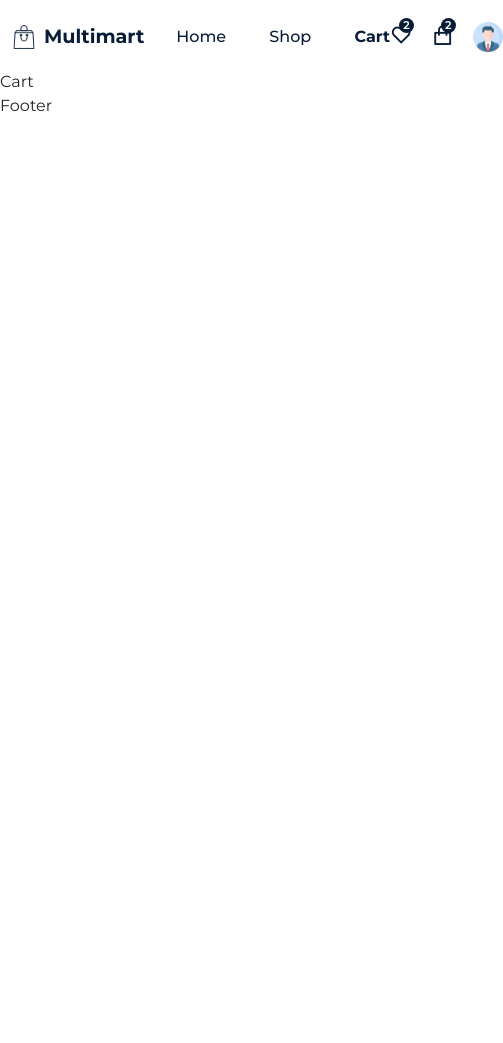
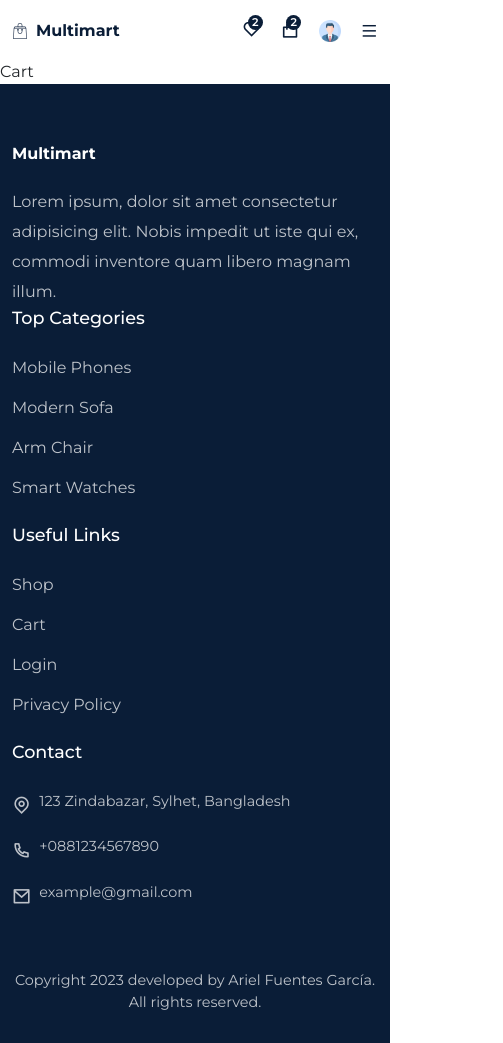
Before and after one commit to likaon1606/Tienda-online, a React (Create React App) app: page /cart in a window 390 px wide. Shown: the whole page, 503 px wide, since content can reach past the window. Before the commit the page ends 844 px from the top, so only its background shows below. Built offline with nearby package versions, Linux system fonts and the light colour scheme.

Commit message:
responsive menu

```diff
--- a/src/components/Footer/Footer.jsx
+++ b/src/components/Footer/Footer.jsx
@@ -1,9 +1,112 @@
-import React from 'react'
+import React from "react";
+import "./footer.css";
+
+import { Container, Row, Col, ListGroup, ListGroupItem } from "reactstrap";
+import { Link } from "react-router-dom";
 
 const Footer = () => {
+  const year = new Date().getFullYear();
   return (
-    <div>Footer</div>
-  )
-}
+    <footer className='footer'>
+      <Container>
+        <Row>
+          <Col lg='4'>
+            <div className='logo'>
+              <div>
+                <h1 className='text-white'>Multimart</h1>
+              </div>
+            </div>
+            <p className='footer_text mt-4'>
+              Lorem ipsum, dolor sit amet consectetur adipisicing elit. Nobis
+              impedit ut iste qui ex, commodi inventore quam libero magnam
+              illum.
+            </p>
+          </Col>
 
-export default Footer
+          <Col lg='3'>
+            <div className='footer_quick-links'>
+              <h4 className='quick_links-title'>Top Categories</h4>
+              <ListGroup className='mb-3'>
+                <ListGroupItem className='ps-0 border-0'>
+                  <Link to='#'>Mobile Phones</Link>
+                </ListGroupItem>
+
+                <ListGroupItem className='ps-0 border-0'>
+                  <Link to='#'>Modern Sofa</Link>
+                </ListGroupItem>
+
+                <ListGroupItem className='ps-0 border-0'>
+                  <Link to='#'>Arm Chair</Link>
+                </ListGroupItem>
+
+                <ListGroupItem className='ps-0 border-0'>
+                  <Link to='#'>Smart Watches</Link>
+                </ListGroupItem>
+              </ListGroup>
+            </div>
+          </Col>
+
+          <Col lg='2'>
+            <div className='footer_quick-links'>
+              <h4 className='quick_links-title'>Useful Links</h4>
+              <ListGroup className='mb-3'>
+                <ListGroupItem className='ps-0 border-0'>
+                  <Link to='/shop'>Shop</Link>
+                </ListGroupItem>
+
+                <ListGroupItem className='ps-0 border-0'>
+                  <Link to='/cart'>Cart</Link>
+                </ListGroupItem>
+
+                <ListGroupItem className='ps-0 border-0'>
+                  <Link to='/login'>Login</Link>
+                </ListGroupItem>
+
+                <ListGroupItem className='ps-0 border-0'>
+                  <Link to='#'>Privacy Policy</Link>
+                </ListGroupItem>
+              </ListGroup>
+            </div>
+          </Col>
+
+          <Col lg='3'>
+            <div className='footer_quick-links'>
+              <h4 className='quick_links-title'>Contact</h4>
+              <ListGroup className='footer_contact'>
+                <ListGroupItem className='ps-0 border-0 d-flex aligns-items-center gap-2'>
+                  <span>
+                    <i class='ri-map-pin-line'></i>
+                  </span>
+                  <p>123 Zindabazar, Sylhet, Bangladesh</p>
+                </ListGroupItem>
+
+                <ListGroupItem className='ps-0 border-0 d-flex aligns-items-center gap-2'>
+                  <span>
+                    <i class='ri-phone-line'></i>
+                  </span>
+                  <p>+0881234567890</p>
+                </ListGroupItem>
+
+                <ListGroupItem className='ps-0 border-0 d-flex aligns-items-center gap-2'>
+                  <span>
+                    <i class='ri-mail-line'></i>
+                  </span>
+                  <p>example@gmail.com</p>
+                </ListGroupItem>
+              </ListGroup>
+            </div>
+          </Col>
+
+          <Col lg='12'>
+            <p className='footer_copyright'>
+              Copyright {year} developed by Ariel Fuentes García. All rights
+              reserved.
+            </p>
+          </Col>
+        </Row>
+      </Container>
+    </footer>
+  );
+};
+
+export default Footer;
--- /dev/null
+++ b/src/components/Footer/footer.css
@@ -0,0 +1,44 @@
+.footer {
+  padding-top: 60px;
+  padding-bottom: 30px;
+  background: var(--primary-color);
+}
+
+.footer_text {
+  line-height: 30px;
+  color: rgba(255, 255, 255, 0.735);
+}
+
+.footer_quick-links ul li {
+  background: transparent !important;
+}
+
+.footer_quick-links ul li a {
+  color: rgba(255, 255, 255, 0.735);
+}
+
+.quick_links-title {
+  margin-bottom: 20px;
+  color: #fff;
+  font-size: 1.1rem;
+}
+
+.footer_contact li span,
+.footer_contact li p {
+  color: rgba(255, 255, 255, 0.735);
+}
+
+.footer_contact li span {
+  font-size: 1.2rem;
+}
+
+.footer_contact li p {
+  font-size: 0.9rem;
+}
+
+.footer_copyright {
+  color: rgba(255, 255, 255, 0.735);
+  font-size: 0.9rem;
+  margin-top: 50px;
+  text-align: center;
+}
--- a/src/components/Header/Header.jsx
+++ b/src/components/Header/Header.jsx
@@ -1,4 +1,4 @@
-import React from "react";
+import React, { useRef, useEffect } from "react";
 
 import { NavLink } from "react-router-dom";
 import "./header.css";
@@ -26,22 +26,47 @@
 ];
 
 const Header = () => {
+  const headerRef = useRef(null);
+
+  const menuRef = useRef(null);
+
+  const stickyHeaderFunc = () => {
+    window.addEventListener("scroll", () => {
+      if (
+        document.body.scrollTop > 80 ||
+        document.documentElement.scrollTop > 80
+      ) {
+        headerRef.current.classList.add("sticky_header");
+      } else {
+        headerRef.current.classList.remove("sticky_header");
+      }
+    });
+  };
+
+  useEffect(() => {
+    stickyHeaderFunc();
+
+    return () => window.removeEventListener("scroll", stickyHeaderFunc);
+  });
+
+  const menuToggle = () => menuRef.current.classList.toggle("active_menu");
+
   return (
-    <header className="header">
+    <header className='header' ref={headerRef}>
       <Container>
         <Row>
-          <div className="nav_wrapper">
-            <div className="logo">
-              <img src={logo} alt="logo" />
+          <div className='nav_wrapper'>
+            <div className='logo'>
+              <img src={logo} alt='logo' />
               <div>
                 <h1>Multimart</h1>
               </div>
             </div>
 
-            <div className="navigation">
-              <ul className="menu">
+            <div className='navigation' ref={menuRef} onClick={menuToggle}>
+              <ul className='menu'>
                 {nav_links.map((item, index) => (
-                  <li className="nav_item" key={index}>
+                  <li className='nav_item' key={index}>
                     <NavLink
                       to={item.path}
                       className={(navClass) =>
@@ -55,25 +80,24 @@
               </ul>
             </div>
 
-            <div className="nav_icons">
-              <span className="fav_icon">
-                <i class="ri-heart-line"></i>
-                <span className="badge">2</span>
+            <div className='nav_icons'>
+              <span className='fav_icon'>
+                <i class='ri-heart-line'></i>
+                <span className='badge'>2</span>
               </span>
-              <span className="cart_icons">
-                <i class="ri-shopping-bag-line"></i>
-                <span className="badge">2</span>
+              <span className='cart_icons'>
+                <i class='ri-shopping-bag-line'></i>
+                <span className='badge'>2</span>
               </span>
 
               <span>
-                <motion.img whileTap={{scale: 1.2}} src={userIcon} alt="" />
+                <motion.img whileTap={{ scale: 1.2 }} src={userIcon} alt='' />
               </span>
-            </div>
-
-            <div className="mobile_menu">
-              <span>
-                <i class="ri-menu-line"></i>
-              </span>
+              <div className='mobile_menu'>
+                <span onClick={menuToggle}>
+                  <i class='ri-menu-line'></i>
+                </span>
+              </div>
             </div>
           </div>
         </Row>
--- a/src/components/Header/header.css
+++ b/src/components/Header/header.css
@@ -52,7 +52,8 @@
   cursor: pointer;
 }
 
-.cart_icons, .fav_icon {
+.cart_icons,
+.fav_icon {
   position: relative;
 }
 
@@ -62,14 +63,14 @@
   right: -8%;
   width: 15px;
   height: 15px;
-  content: '';
+  content: "";
   background: var(--primary-color);
   color: #fff;
   border-radius: 50px;
   display: flex;
   align-items: center;
   justify-content: center;
-  font-size: .7rem;
+  font-size: 0.7rem;
   font-weight: 600;
   z-index: 10;
 }
@@ -89,3 +90,78 @@
 .nav_active {
   font-weight: 700 !important;
 }
+
+.sticky_header {
+  width: 100%;
+  height: 70px;
+  line-height: 70px;
+  position: sticky;
+  top: 0;
+  left: 0;
+  z-index: 999;
+  box-shadow: 3px 3px 8px -3px #ddd;
+  background: #fff;
+}
+
+@media only screen and (max-width: 768px) {
+  .navigation {
+    position: fixed;
+    top: 0;
+    left: 0;
+    width: 100%;
+    height: 100%;
+    background: rgba(0, 0, 0, 0.53);
+    z-index: 9999;
+    display: none;
+  }
+
+  .menu {
+    position: absolute;
+    top: 0;
+    right: 0;
+    width: 250px;
+    height: 100%;
+    background: #fff;
+    z-index: 99999;
+    flex-direction: column;
+    align-items: center;
+    justify-content: center;
+  }
+
+  .active_menu {
+    display: block;
+  }
+
+  .mobile_menu {
+    display: block;
+  }
+
+  .mobile_menu span i {
+    font-size: 1.1rem !important;
+  }
+
+  .logo img {
+    width: 1rem;
+    height: 1rem;
+  }
+
+  .logo h1 {
+    font-size: 1rem;
+  }
+
+  .fav_icon i,
+  .cart_icons i {
+    font-size: 1.2rem !important;
+  }
+
+  .nav_icons span img {
+    width: 1.4rem;
+    height: 1.4rem;
+  }
+
+  .header {
+    width: 100%;
+    height: 60px;
+    line-height: 60px;
+  }
+}
--- a/src/pages/Home.jsx
+++ b/src/pages/Home.jsx
@@ -22,6 +22,7 @@
   const [bestSalesProducts, setBestSalesProducts] = useState([]);
   const [mobileProducts, setMobileProducts] = useState([]);
   const [wirelessProducts, setWirelessProducts] = useState([]);
+  const [popularProducts, setPopularProducts] = useState([]);
 
   const year = new Date().getFullYear();
 
@@ -42,10 +43,15 @@
       (item) => item.category === "wireless"
     );
 
+    const filteredPopularProducts = products.filter(
+      (item) => item.category === "watch"
+    );
+
     setTrendingProducts(filteredTrendingProducts);
-    setWirelessProducts(filteredBestSalesProducts);
+    setBestSalesProducts(filteredBestSalesProducts);
     setMobileProducts(filteredMobileProducts);
     setWirelessProducts(filteredWirelessProducts);
+    setPopularProducts(filteredPopularProducts);
   }, []);
 
   return (
@@ -126,13 +132,24 @@
       <section className='new_arrivals'>
         <Container>
           <Row>
-            <Col lg='12' className='text-center'>
+            <Col lg='12' className='text-center  mb-5'>
               <h2 className='section_title'>New Arrivals</h2>
             </Col>
             <ProductsList data={mobileProducts} />
             <ProductsList data={wirelessProducts} />
           </Row>
         </Container>
+
+        <section className='popular_category'>
+          <Container>
+            <Row>
+              <Col lg='12' className='text-center mb-5'>
+                <h2 className='section_title'>Popular in Category</h2>
+              </Col>
+              <ProductsList data={popularProducts} />
+            </Row>
+          </Container>
+        </section>
       </section>
     </Helmet>
   );
```
